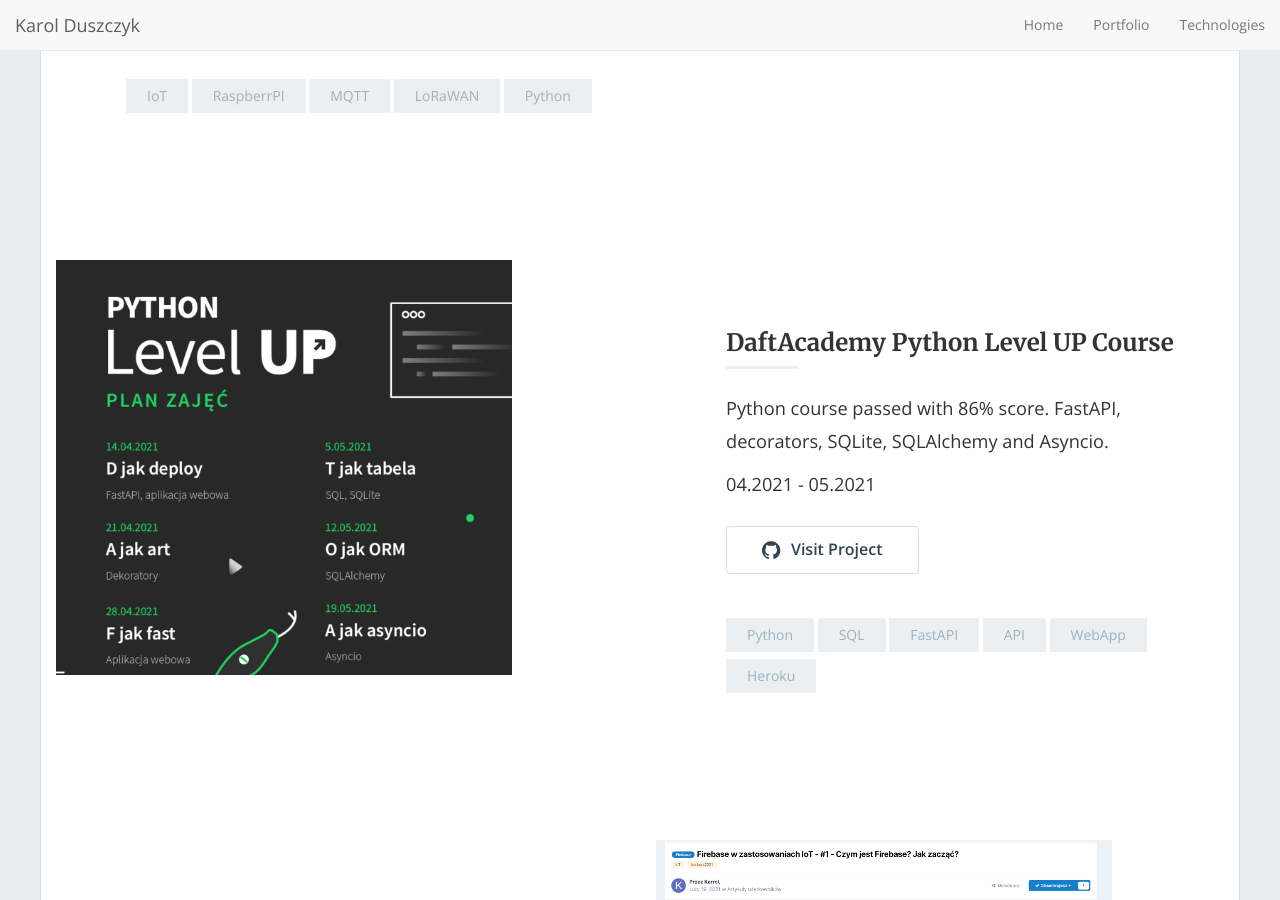
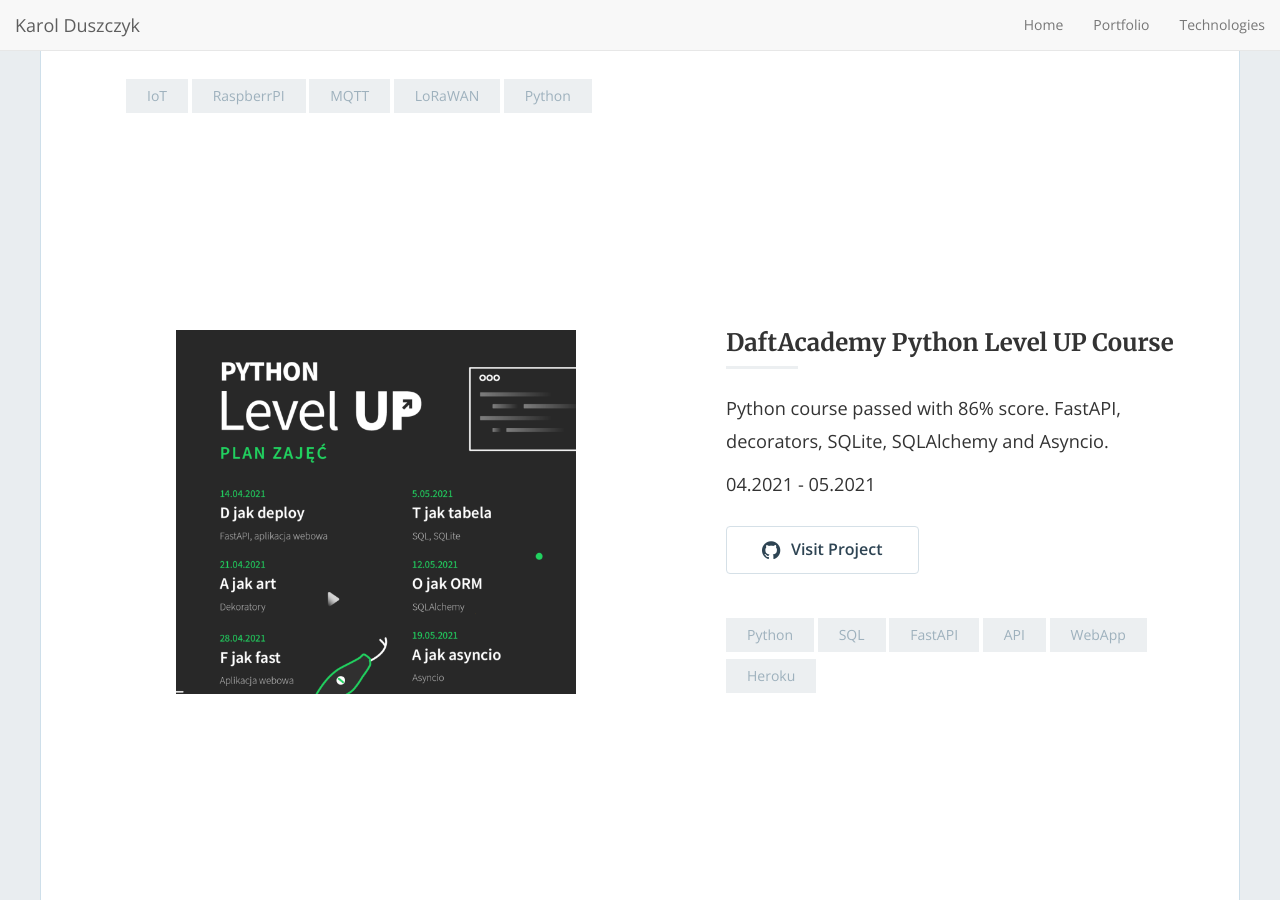
Before and after one commit to karoldus/karoldus.github.io, a Jekyll site: the page built from index.html, in a window 1280 px wide and 900 px high, scrolled down 1794 px. Built offline with Jekyll 4.4.1, drawn with Linux system fonts in a browser that asks for light colours; nearby versions of some CDN libraries; the list of posts is cut into pages by our own code.

Commit message:
center - test

```diff
--- a/_includes/featured-image.html
+++ b/_includes/featured-image.html
@@ -1,3 +1,5 @@
-  {% if post.featured_image %}
-  <img width="80%" class="img-responsive" src="{{ post.featured_image }}" title="{{ post.title }}">
-  {% endif %}
+{% if post.featured_image %}
+  <div class="content">
+    <img width="80%" class="img-responsive center-block" src="{{ post.featured_image }}" title="{{ post.title }}">
+  </div>
+{% endif %}
```
